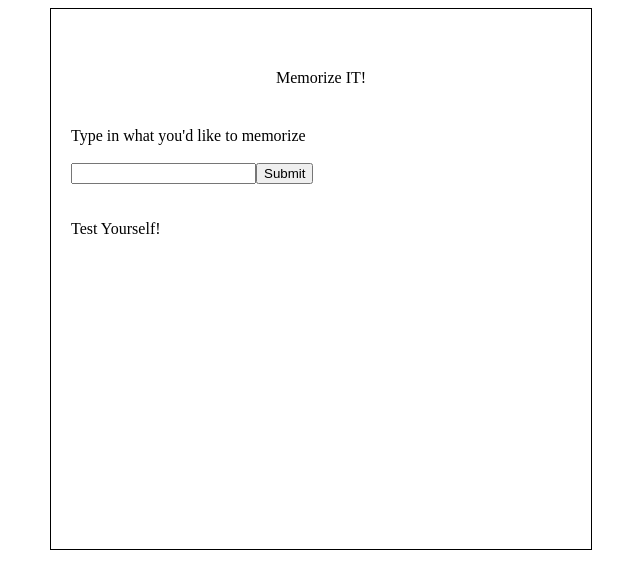
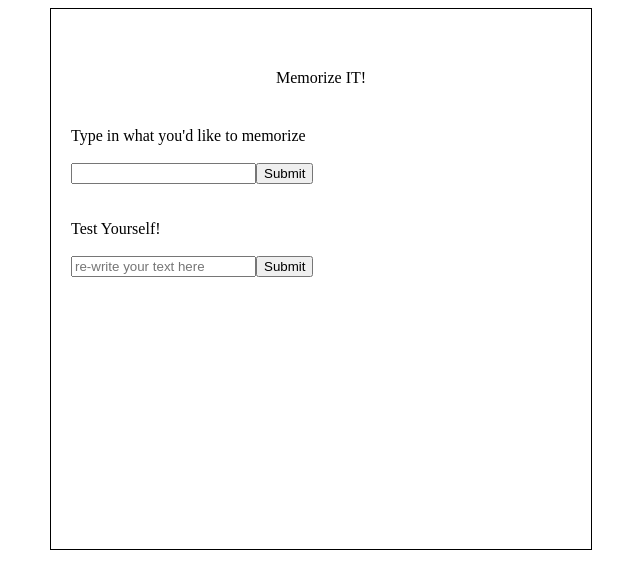
Before and after one commit to Lyddem/mvp, a React app: page / in a window 1280 px wide. Shown: the top 588 px of the page, without its empty margins (319-959 px from the left). Built offline with nearby package versions, Linux system fonts and the light colour scheme.

Commit message:
Added get request

```diff
--- a/client/src/components/landing.jsx
+++ b/client/src/components/landing.jsx
@@ -6,13 +6,14 @@ class Landing extends React.Component {
    super(props);
 
    var state = {
-    word: ''
+    word: '',
+    practice: '',
+    lastWord: ''
    };
 
    this.submitText = this.submitText.bind(this);
+   this.checkAnswer = this.checkAnswer.bind(this);
  }
-
-
 
 submitText() {
   axios.post('/submitText', {data: this.state.word})
@@ -24,6 +25,30 @@ submitText() {
   })
 }
 
+checkAnswer(){
+  var practice = this.state.practice; //word to compare with last word from database!
+  console.log(practice, '<--PRACTICE')
+  axios.get('/getLastWord')
+  .then((response) => {
+    console.log('response FROM CHECKANSWER', response.data[0].word)
+    this.setState({lastWord: response.data[0].word})
+
+    if(response.data[0].word === this.state.practice) {
+      alert("YEA!");
+    } else {
+      alert("Nope, try again!");
+    }
+
+  })
+  .catch(function(error) {
+    console.log(error);
+  })
+
+  // console.log('last word')
+  // if(this.state.practice === this.state.lastWord) {
+  //   console.log('TRUE');
+  // }
+}
   render () {
     return (
       <div>
@@ -34,10 +59,10 @@ submitText() {
             <input type="text" onChange={(e)=>{this.setState({word: e.target.value})}}></input>
             <input type="submit" onClick={this.submitText}></input> <br /><br /><br />
 
-            Test Yourself!
+            Test Yourself!  <br /> <br />
+             <input type="text" placeholder="re-write your text here" onChange={(e)=>{this.setState({practice:e.target.value})}}></input>
+            <input type="submit" onClick={this.checkAnswer}></input> <br /><br /><br />
         </div>
-
-
       </div>
     );
   }
```
Also changed, not shown: 1 other file (tests, documents, lock files or other folders).
